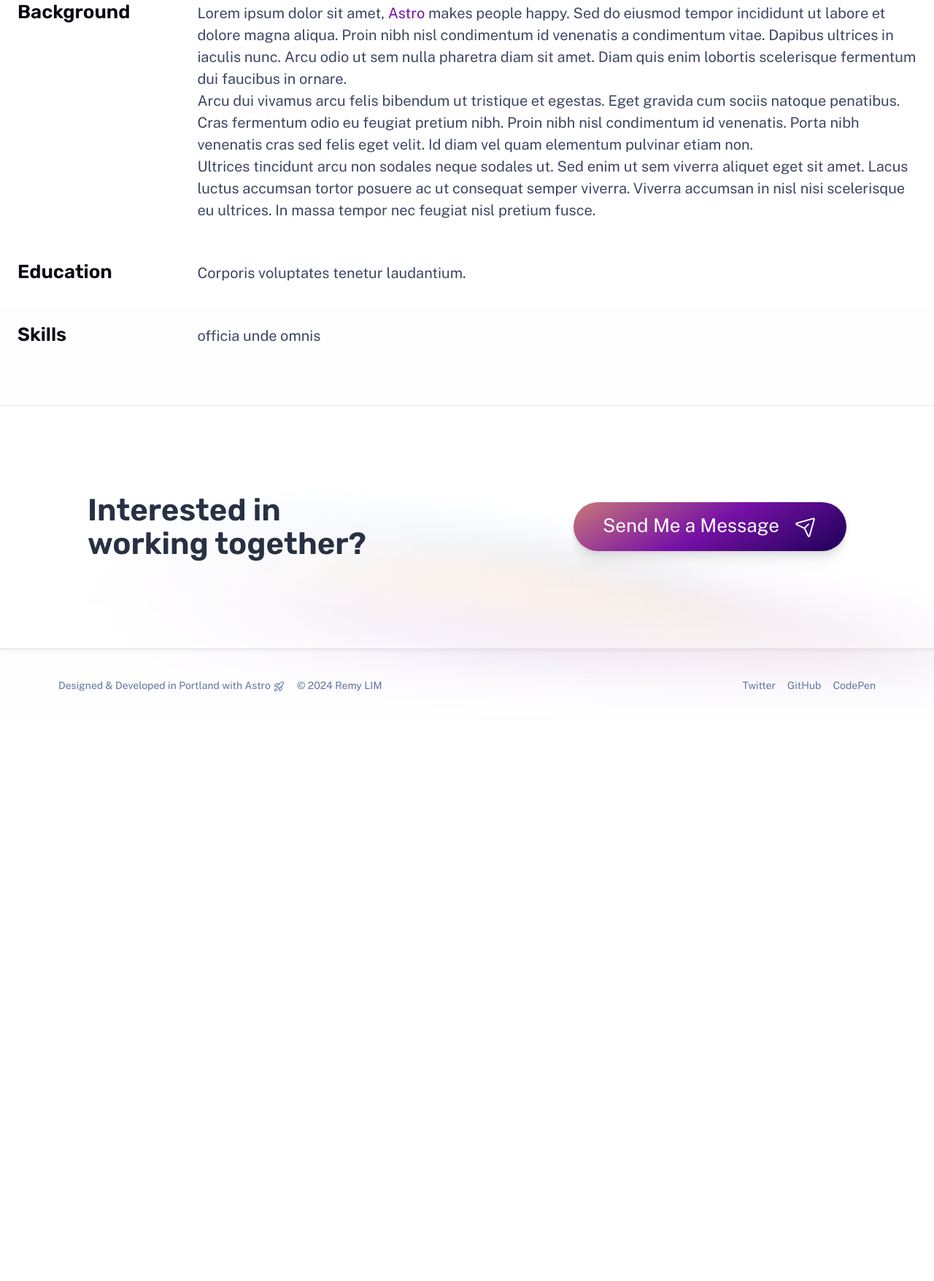
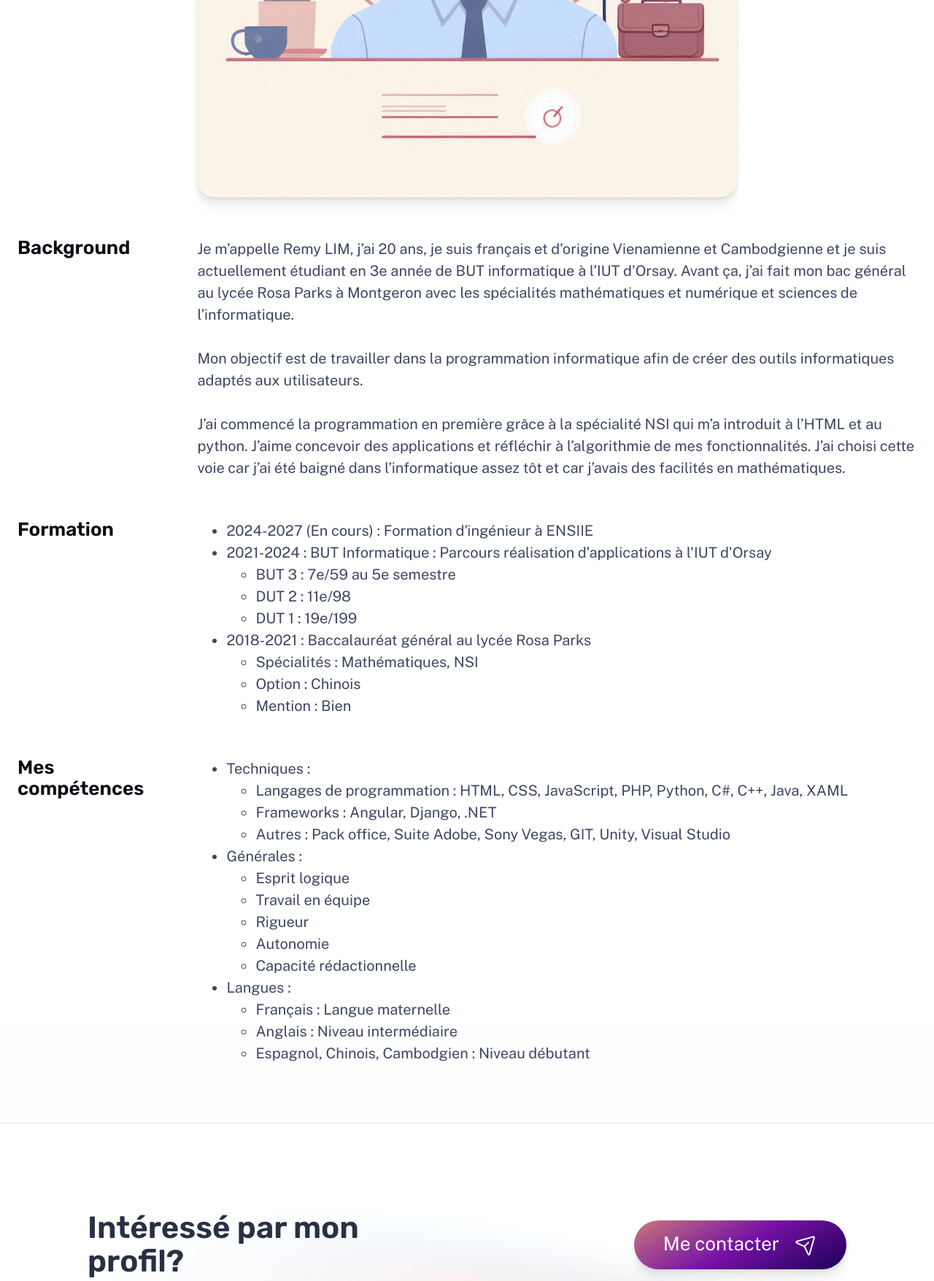
Before and after one commit to rlim-git/rlim-git.github.io, an Astro site: page /about in a window 1280 px wide. Shown: the part 859-2614 px from the top of the page at 73% size. Before the commit the page ends 1849 px from the top, so only its background shows below. Built offline with nearby package versions, Linux system fonts and the light colour scheme; Astro itself is replaced by a stand-in of ours.

Commit message:
Ajout du stage + Partie about me

```diff
--- a/src/components/ContactCTA.astro
+++ b/src/components/ContactCTA.astro
@@ -4,9 +4,9 @@ import Icon from './Icon.astro';
 ---
 
 <aside>
-	<h2>Interested in working together?</h2>
-	<CallToAction href="mailto:me@example.com">
-		Send Me a Message
+	<h2>Intéressé par mon profil?</h2>
+	<CallToAction href="mailto:lim.remy.91@gmail.com">
+		Me contacter
 		<Icon icon="paper-plane-tilt" size="1.2em" />
 	</CallToAction>
 </aside>
--- a/src/components/Footer.astro
+++ b/src/components/Footer.astro
@@ -6,7 +6,7 @@ const currentYear = new Date().getFullYear();
 <footer>
 	<div class="group">
 		<p>
-			Designed & Developed in Portland with <a href="https://astro.build/">Astro</a>
+			Designed & Developed in France with <a href="https://astro.build/">Astro</a>
 			<Icon icon="rocket-launch" size="1.2em" />
 		</p>
 		<p>&copy; {currentYear} Remy LIM</p>
--- a/src/pages/about.astro
+++ b/src/pages/about.astro
@@ -9,13 +9,13 @@ import Hero from '../components/Hero.astro';
 	<div class="stack gap-20">
 		<main class="wrapper about">
 			<Hero
-				title="About"
-				tagline="Thanks for stopping by. Read below to learn more about myself and my background."
+				title="A propos de moi"
+				tagline="Merci de vous stopper ici. Lisez en-dessous pour en apprendre plus sur moi et mon parcours."
 			>
 				<img
 					width="1553"
 					height="873"
-					src="/assets/at-work.jpg"
+					src="/assets/aboutme.jpg"
 					alt="Jeanine White at work with a colleague"
 				/>
 			</Hero>
@@ -24,35 +24,68 @@ import Hero from '../components/Hero.astro';
 				<h2 class="section-title">Background</h2>
 				<div class="content">
 					<p>
-						Lorem ipsum dolor sit amet, <a href="https://astro.build/">Astro</a> makes people happy.
-						Sed do eiusmod tempor incididunt ut labore et dolore magna aliqua. Proin nibh nisl condimentum
-						id venenatis a condimentum vitae. Dapibus ultrices in iaculis nunc. Arcu odio ut sem nulla
-						pharetra diam sit amet. Diam quis enim lobortis scelerisque fermentum dui faucibus in ornare.
+						Je m’appelle Remy LIM, j’ai 20 ans, je suis français et d'origine Vienamienne et Cambodgienne et je suis actuellement étudiant en 3e année de BUT informatique à l’IUT d’Orsay.
+						Avant ça, j’ai fait mon bac général au lycée Rosa Parks à Montgeron avec les spécialités mathématiques et numérique
+						et sciences de l’informatique.
 					</p>
+					<br/>
 					<p>
-						Arcu dui vivamus arcu felis bibendum ut tristique et egestas. Eget gravida cum sociis
-						natoque penatibus. Cras fermentum odio eu feugiat pretium nibh. Proin nibh nisl
-						condimentum id venenatis. Porta nibh venenatis cras sed felis eget velit. Id diam vel
-						quam elementum pulvinar etiam non.
+						Mon objectif est de travailler dans la programmation informatique afin de créer des outils informatiques adaptés aux
+						utilisateurs.
 					</p>
+					<br/>
 					<p>
-						Ultrices tincidunt arcu non sodales neque sodales ut. Sed enim ut sem viverra aliquet
-						eget sit amet. Lacus luctus accumsan tortor posuere ac ut consequat semper viverra.
-						Viverra accumsan in nisl nisi scelerisque eu ultrices. In massa tempor nec feugiat nisl
-						pretium fusce.
+						 J’ai commencé la programmation en première grâce à la spécialité NSI qui m’a introduit à l’HTML et au python.
+						 J’aime concevoir des applications et réfléchir à l’algorithmie de mes fonctionnalités. J’ai choisi cette voie car j’ai été baigné dans
+						 l’informatique assez tôt et car j’avais des facilités en mathématiques.
 					</p>
 				</div>
 			</section>
 			<section>
-				<h2 class="section-title">Education</h2>
+				<h2 class="section-title">Formation</h2>
 				<div class="content">
-					<p>Corporis voluptates tenetur laudantium.</p>
+					<ul>
+						<li>2024-2027 (En cours) : Formation d'ingénieur à ENSIIE </li>
+						<li>2021-2024 : BUT Informatique : Parcours réalisation d'applications à l'IUT d'Orsay </li>
+						<ul>
+							<li>BUT 3 : 7e/59 au 5e semestre </li>
+							<li>DUT 2 : 11e/98  </li>
+							<li>DUT 1 : 19e/199 </li>
+						</ul>
+						<li>2018-2021 : Baccalauréat général au lycée Rosa Parks</li>
+						<ul>
+							<li>Spécialités : Mathématiques, NSI </li>
+							<li>Option : Chinois  </li>
+							<li>Mention : Bien </li>
+						</ul>
+					</ul>
 				</div>
 			</section>
 			<section>
-				<h2 class="section-title">Skills</h2>
+				<h2 class="section-title">Mes compétences</h2>
 				<div class="content">
-					<p>officia unde omnis</p>
+					<ul>
+						<li>Techniques :</li>
+						<ul>
+							<li>Langages de programmation : HTML, CSS, JavaScript, PHP, Python, C#, C++, Java, XAML </li>
+							<li>Frameworks :  Angular, Django, .NET  </li>
+							<li>Autres : Pack office, Suite Adobe, Sony Vegas, GIT, Unity, Visual Studio </li>
+						</ul>
+						<li>Générales :</li>
+						<ul>
+							<li>Esprit logique </li>
+							<li>Travail en équipe  </li>
+							<li>Rigueur </li>
+							<li>Autonomie </li>
+							<li>Capacité rédactionnelle </li>
+						</ul>
+						<li>Langues :</li>
+						<ul>
+							<li>Français : Langue maternelle </li>
+							<li>Anglais : Niveau intermédiaire </li>
+							<li>Espagnol, Chinois, Cambodgien : Niveau débutant  </li>
+						</ul>
+					</ul>
 				</div>
 			</section>
 		</main>
--- a/src/pages/work.astro
+++ b/src/pages/work.astro
@@ -20,8 +20,8 @@ const projects = (await getCollection('work')).sort(
 	<div class="stack gap-20">
 		<main class="wrapper stack gap-8">
 			<Hero
-				title="My Work"
-				tagline="See my most recent projects below to get an idea of my past experience."
+				title="Mes projets"
+				tagline="Consultez mes projets les plus récents ci-dessous pour avoir une idée de mon expérience passée."
 				align="start"
 			/>
 			<Grid variant="offset">
```
Also changed, not shown: src/content/work/nested/duvet-genius.md (deleted, +0 -22 lines), src/content/work/projet-robot.md (renamed from src/content/work/markdown-mystery-tour.md, +1 -1 lines), src/content/work/stage-tbo.md (added, +44 -0 lines), public/assets/aboutme.jpg (added), public/assets/tbo.PNG (added).
